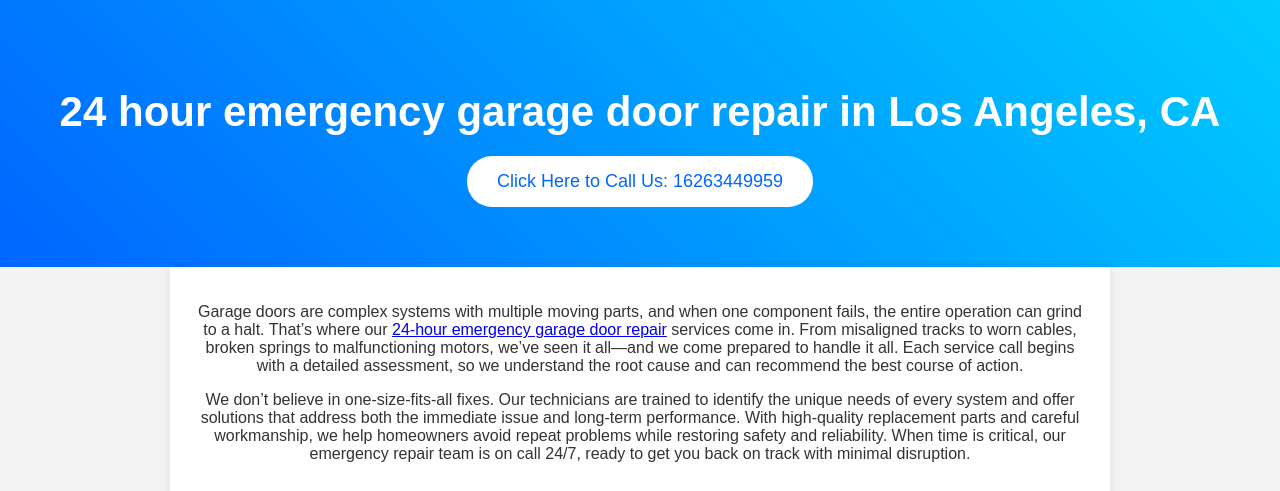
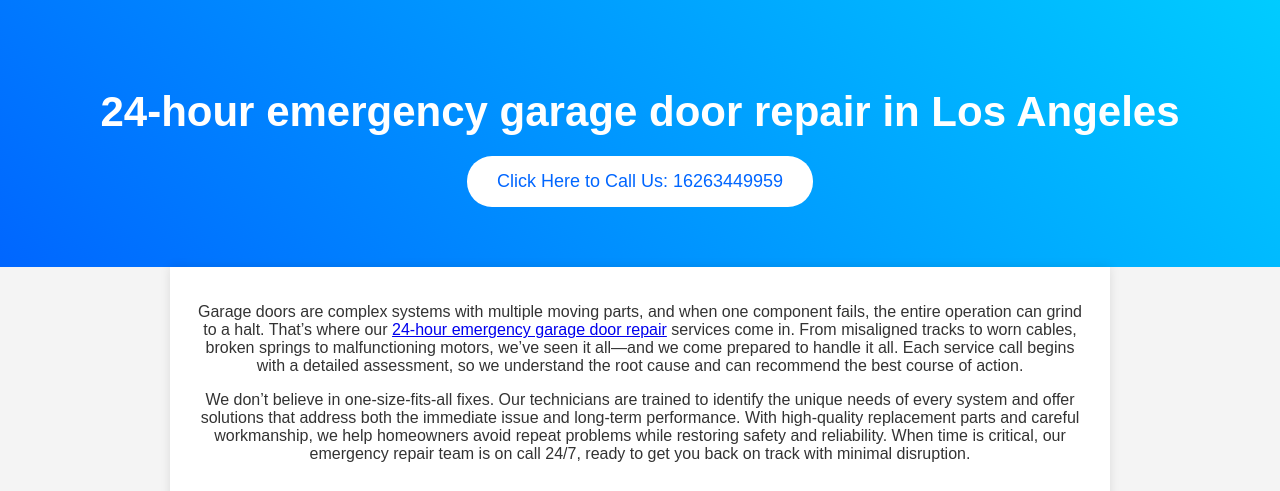
Before and after one commit to express-garage-door-service/express-garage-door-service, a plain HTML site: page index.html in a window 1280 px wide. Shown: the top 491 px of the page. Drawn offline with Linux system fonts and the light colour scheme.

Commit message:
Update index.html

```diff
--- a/index.html
+++ b/index.html
@@ -6,8 +6,8 @@
     <meta http-equiv="Content-Type" content="text/html; charset=utf-8">
     <meta name="description" content="In Los Angeles, where style meets substance in every aspect of homeownership, your garage door plays a bigger role than you might think. It’s not just a functional feature—it’s a daily convenience, a design element, and a crucial layer of home security. That’s why Express Garage Door approaches every service call with the mindset that we’re not just fixing a problem—we’re enhancing your quality of life." />
     <meta name="keywords" content="24 hour emergency garage door repair, 24-hour emergency garage door repair, Emergency commercial garage door repair" />
-    <meta property="og:title" content="24 hour emergency garage door repair in Los Angeles, CA" />
-    <title>24 hour emergency garage door repair in Los Angeles, CA</title>
+    <meta property="og:title" content="24-hour emergency garage door repair in Los Angeles" />
+    <title>24-hour emergency garage door repair in Los Angeles</title>
     <style>
         body {
             font-family: Arial, sans-serif;
@@ -62,7 +62,7 @@
 
     <!-- Hero Section -->
     <div class="hero">
-        <h1>24 hour emergency garage door repair in Los Angeles, CA</h1>
+        <h1>24-hour emergency garage door repair in Los Angeles</h1>
         <button onclick="window.location.href='tel:+116263449959'">Click Here to Call Us: 16263449959</button>
     </div>
 
```
